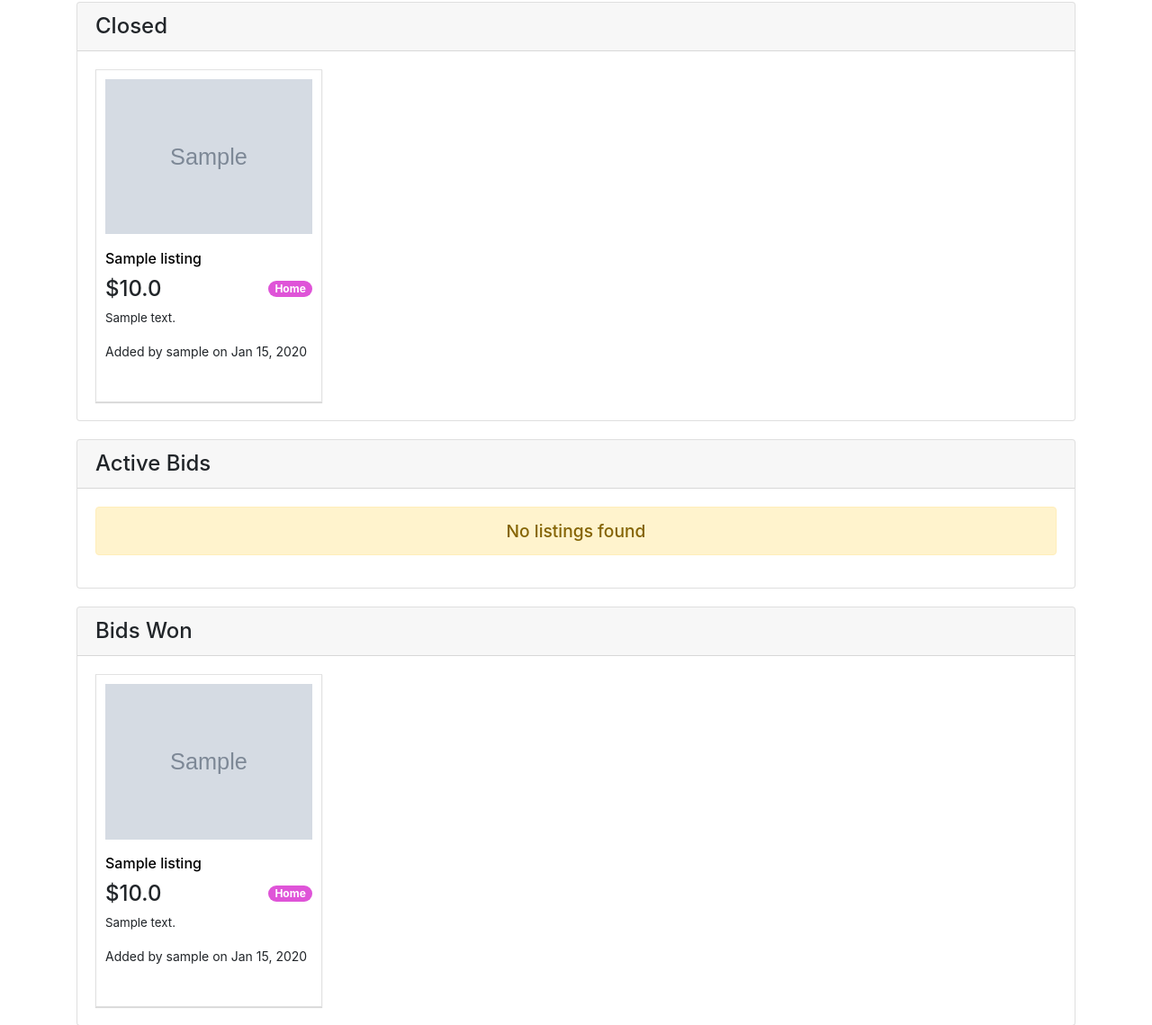
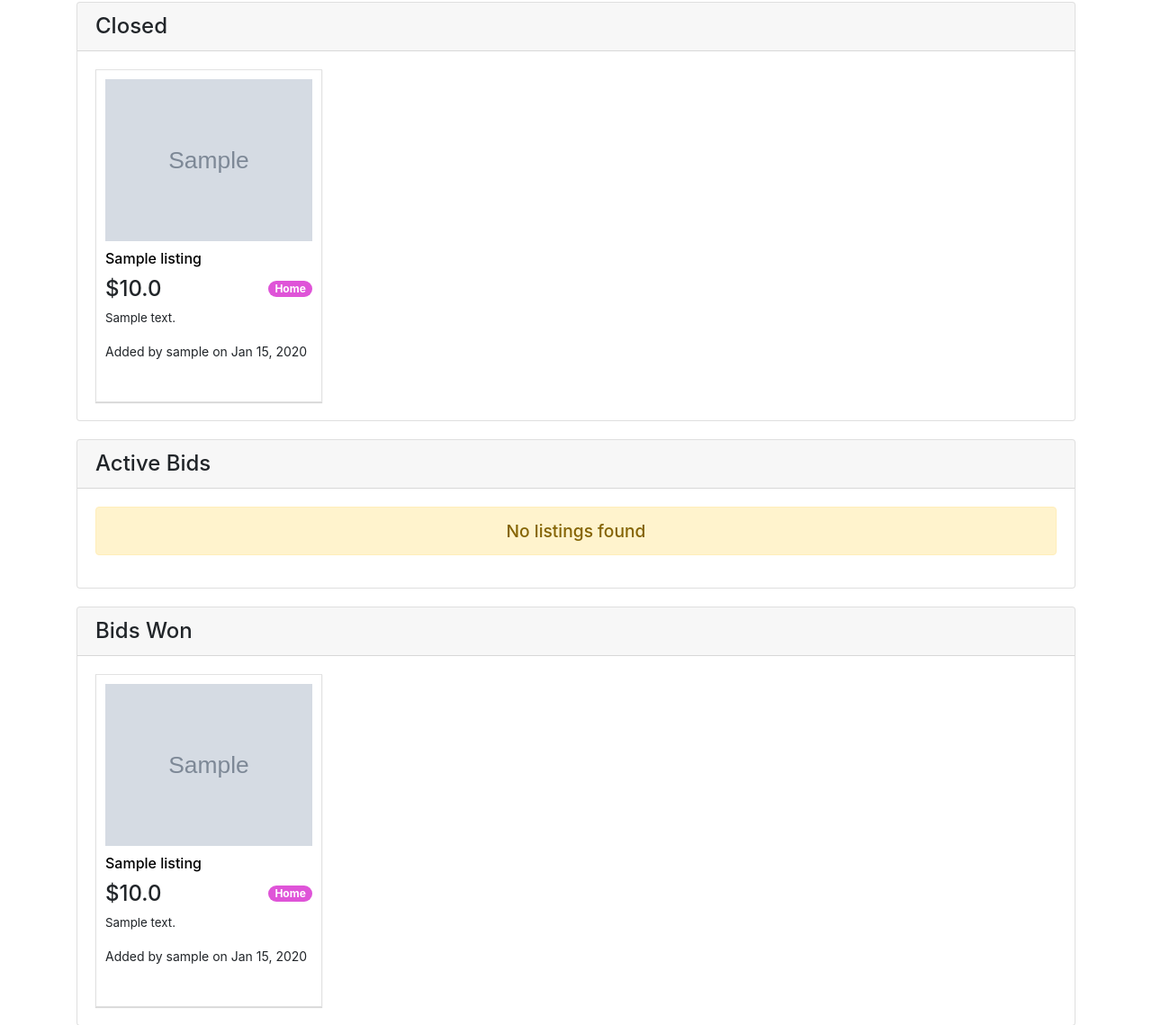
Before and after one commit to acamposcar/CS50x-commerce, a Django app: page /user in a window 1280 px wide. Shown: the part 383-1522 px from the top of the page at 90% size. Run offline with Django 3.2, Linux system fonts and the light colour scheme; a user stored in the database is signed in; data comes from the database, SQL or seed files in the repository; tables that the repository leaves empty hold one stand-in row (values such as "Sample post"); grey boxes marked "Sample" are stand-in pictures; some libraries are stand-ins or nearby versions.

Commit message:
Listings images with fit cover

```diff
--- a/auctions/static/auctions/styles.css
+++ b/auctions/static/auctions/styles.css
@@ -84,16 +84,17 @@ a:hover {
 }
 
 .listing-img {
-	max-height: 100%;
-	max-width: 100%;
+	height: 180px;
+	width: 100%;
 	display: block;
 	margin: auto;
+	object-fit: cover;
 }
 
 .listing-img-box {
-	height: 180px;
 	justify-content: center;
 	margin-bottom: 10px;
+
 }
 
 .listing-page-img {
```
